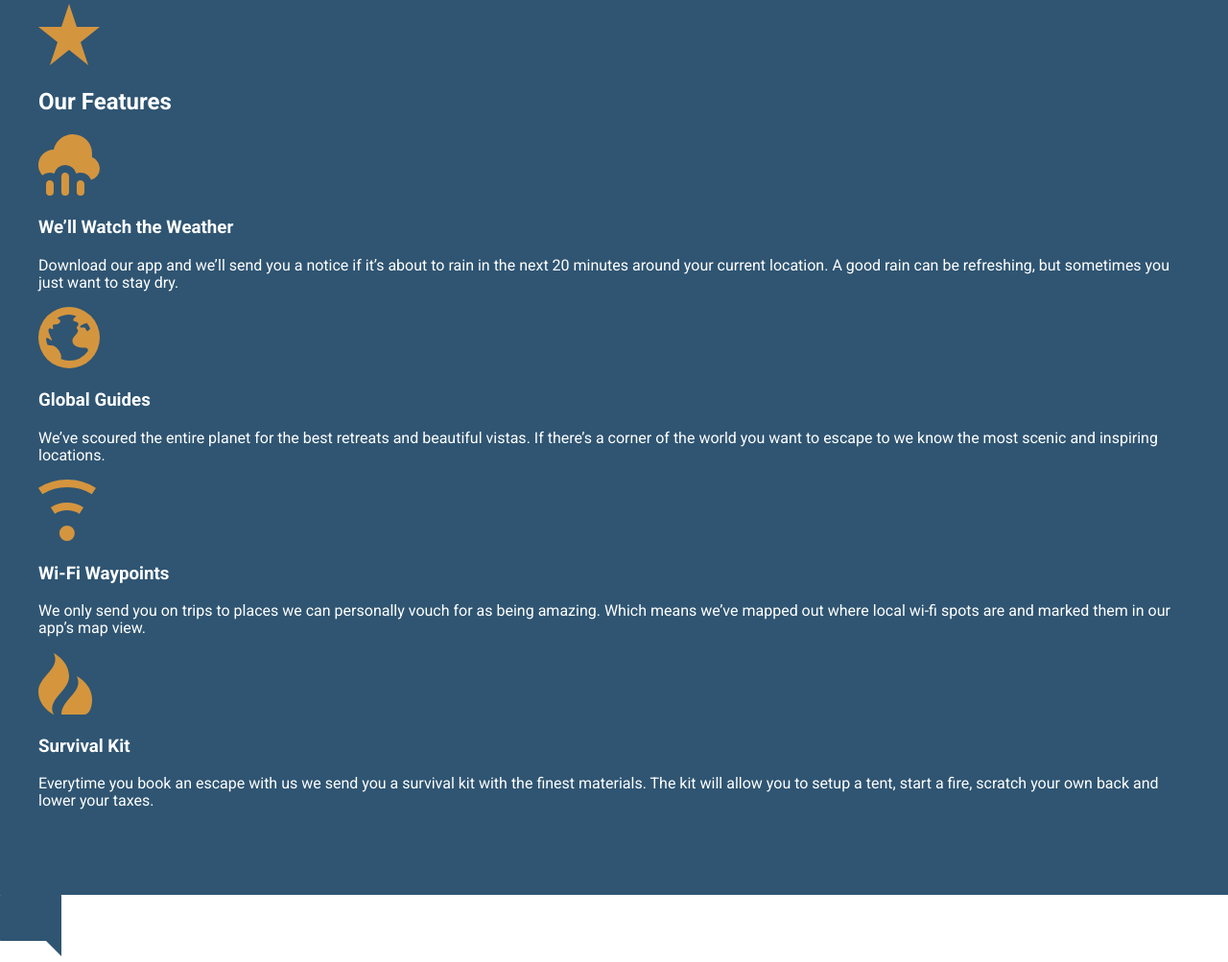
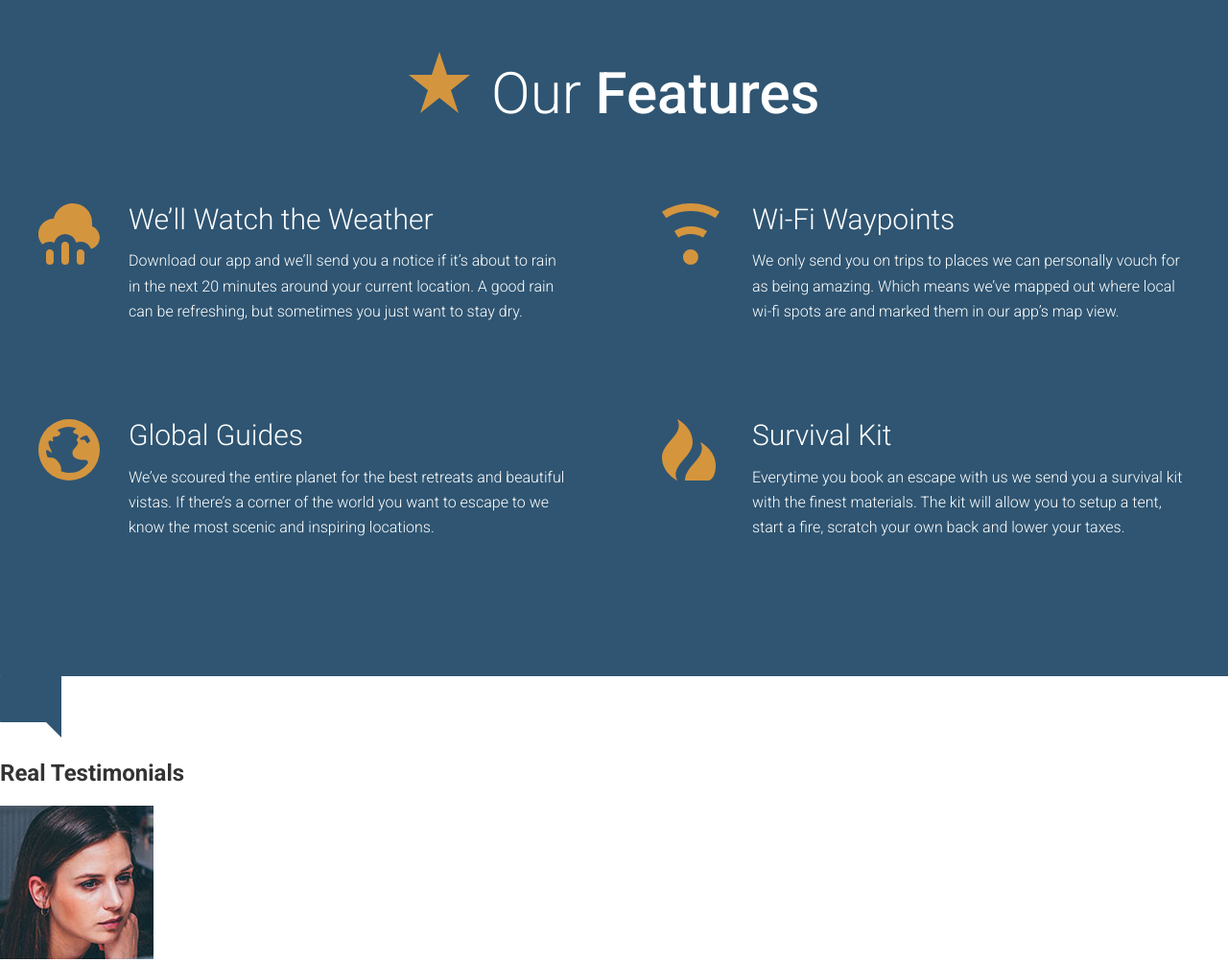
Before and after one commit to tommythsiu/travel-site, a website: page app/index.html in a window 1280 px wide. Shown: the part 2220-3223 px from the top of the page at 96% size. Drawn offline with Linux system fonts and the light colour scheme.

Commit message:
Completed the Our Features section.

```diff
--- /dev/null
+++ b/app/assets/styles/modules/_feature-item.css
@@ -0,0 +1,33 @@
+.feature-item {
+	position: relative;
+	padding-bottom: 2.5rem;
+
+	@mixin atSmall {
+		padding-left: 94px;
+	}
+
+	&__icon {
+		display: block;
+		margin: 0 auto;
+
+		@mixin atSmall {
+			position: absolute;
+			left: 0;
+		}
+
+	}
+
+	&__title {
+		font-size: 1.6rem;
+		font-weight: 300;
+		margin-top: .7em;
+		margin-bottom: .8rem;
+		text-align: center;
+
+		@mixin atSmall {
+			text-align: left;
+			margin-top: 1em;
+			font-size: 1.875rem;
+		}
+	}
+}
--- a/app/assets/styles/modules/_generic-content-container.css
+++ b/app/assets/styles/modules/_generic-content-container.css
@@ -1,7 +1,8 @@
 .generic-content-container {
 	p {
+		font-weight: 300;
 		line-height: 1.65;
-		margin: 1.8rem 0;
+		margin: 0 0 1.8rem 0;
 
 		&mixin atSmall {
 			font-size: 1.125rem;
--- a/app/assets/styles/modules/_row.css
+++ b/app/assets/styles/modules/_row.css
@@ -6,8 +6,16 @@
 		margin-right: -65px;
 	}
 
+		&--gutters-large {
+		margin-right: -100px;
+	}
+
 	&--gutters > div {
 		padding-right: 65px;
+	}
+
+	&--gutters-large > div {
+		padding-right: 100px;
 	}
 
 
@@ -31,6 +39,11 @@
 		width: 37%;
 	}
 
+	&__medium-6 {
+		float: left;
+		width: 50%
+	}
+
 	&__medium-8 {
 		float: left;
 		width: 66.66%;
--- /dev/null
+++ b/app/assets/styles/modules/_section-title.css
@@ -0,0 +1,28 @@
+.section-title {
+	font-size: 2.55rem;
+	font-weight: 300;
+	text-align: center;
+
+	@mixin atSmall {
+		font-size: 3.75rem;
+	}
+
+	strong {
+		font-weight: 500;
+	}
+
+	&__icon {
+
+		display: block;
+		margin-left: auto;
+		margin-right: auto;
+		margin-bottom: .6rem;
+
+		@mixin atSmall {
+			margin-right: .5rem;
+			margin-left: 0;
+			margin-bottom: 0;
+			display: inline-block;
+		}
+	}
+}
--- a/app/assets/styles/styles.css
+++ b/app/assets/styles/styles.css
@@ -9,3 +9,5 @@
 @import "modules/_headline";
 @import "modules/_row";
 @import	"modules/_generic-content-container";
+@import "modules/_section-title";
+@import "modules/_feature-item";
--- a/app/index.html
+++ b/app/index.html
@@ -70,24 +70,40 @@
 
   <div id="features" class="page-section page-section--blue">
     <div class="wrapper">
-      <img src="assets/images/icons/star.svg">
-      <h2>Our Features</h2>
 
-      <img src="assets/images/icons/rain.svg">
-      <h3>We&rsquo;ll Watch the Weather</h3>
-      <p>Download our app and we&rsquo;ll send you a notice if it&rsquo;s about to rain in the next 20 minutes around your current location. A good rain can be refreshing, but sometimes you just want to stay dry.</p>
+      <h2 class="section-title"> <img class="section-title__icon" src="assets/images/icons/star.svg"> Our <strong>Features </strong></h2>
 
-      <img src="assets/images/icons/globe.svg">
-      <h3>Global Guides</h3>
-      <p>We&rsquo;ve scoured the entire planet for the best retreats and beautiful vistas. If there&rsquo;s a corner of the world you want to escape to we know the most scenic and inspiring locations.</p>
+      <div class="row row--gutters-large generic-content-container">
 
-      <img src="assets/images/icons/wifi.svg">
-      <h3>Wi-Fi Waypoints</h3>
-      <p>We only send you on trips to places we can personally vouch for as being amazing. Which means we&rsquo;ve mapped out where local wi-fi spots are and marked them in our app&rsquo;s map view.</p>
+        <div class="row__medium-6">
+          <div class="feature-item">
+            <img class="feature-item__icon" src="assets/images/icons/rain.svg">
+            <h3 class="feature-item__title">We&rsquo;ll Watch the Weather</h3>
+            <p>Download our app and we&rsquo;ll send you a notice if it&rsquo;s about to rain in the next 20 minutes around your current location. A good rain can be refreshing, but sometimes you just want to stay dry.</p>
+          </div>
 
-      <img src="assets/images/icons/fire.svg">
-      <h3>Survival Kit</h3>
-      <p>Everytime you book an escape with us we send you a survival kit with the finest materials. The kit will allow you to setup a tent, start a fire, scratch your own back and lower your taxes.</p>
+          <div class="feature-item">
+            <img class="feature-item__icon" src="assets/images/icons/globe.svg">
+            <h3 class="feature-item__title">Global Guides</h3>
+            <p>We&rsquo;ve scoured the entire planet for the best retreats and beautiful vistas. If there&rsquo;s a corner of the world you want to escape to we know the most scenic and inspiring locations.</p>
+          </div>
+
+        </div>
+
+        <div class="row__medium-6">
+          <div class="feature-item">
+            <img class="feature-item__icon" src="assets/images/icons/wifi.svg">
+            <h3 class="feature-item__title">Wi-Fi Waypoints</h3>
+            <p>We only send you on trips to places we can personally vouch for as being amazing. Which means we&rsquo;ve mapped out where local wi-fi spots are and marked them in our app&rsquo;s map view.</p>
+          </div>
+
+          <div class="feature-item">
+            <img class="feature-item__icon" src="assets/images/icons/fire.svg">
+            <h3 class="feature-item__title">Survival Kit</h3>
+            <p>Everytime you book an escape with us we send you a survival kit with the finest materials. The kit will allow you to setup a tent, start a fire, scratch your own back and lower your taxes.</p>
+          </div>
+        </div>
+      </div>
     </div>
   </div>
 
--- a/app/temp/styles/styles.css
+++ b/app/temp/styles/styles.css
@@ -676,8 +676,16 @@ a {
 		margin-right: -65px;
 	}
 
+.row--gutters-large {
+		margin-right: -100px;
+	}
+
 .row--gutters > div {
 		padding-right: 65px;
+	}
+
+.row--gutters-large > div {
+		padding-right: 100px;
 	}
 
 .row__b-margin-until-medium {
@@ -700,6 +708,11 @@ a {
 		width: 37%;
 	}
 
+	.row__medium-6 {
+		float: left;
+		width: 50%
+	}
+
 	.row__medium-8 {
 		float: left;
 		width: 66.66%;
@@ -711,8 +724,9 @@ a {
 	}
 
 .generic-content-container p {
+		font-weight: 300;
 		line-height: 1.65;
-		margin: 1.8rem 0;
+		margin: 0 0 1.8rem 0;
 	}
 
 .generic-content-container pmixin atSmall {
@@ -722,3 +736,82 @@ a {
 .generic-content-container p a {
 		font-weight: 700;
 	}
+
+.section-title {
+	font-size: 2.55rem;
+	font-weight: 300;
+	text-align: center;
+}
+
+@media (min-width: 530px) {
+
+.section-title {
+		font-size: 3.75rem
+}
+	}
+
+.section-title strong {
+		font-weight: 500;
+	}
+
+.section-title__icon {
+
+		display: block;
+		margin-left: auto;
+		margin-right: auto;
+		margin-bottom: .6rem;
+	}
+
+@media (min-width: 530px) {
+
+.section-title__icon {
+			margin-right: .5rem;
+			margin-left: 0;
+			margin-bottom: 0;
+			display: inline-block
+	}
+	}
+
+.feature-item {
+	position: relative;
+	padding-bottom: 2.5rem;
+}
+
+@media (min-width: 530px) {
+
+.feature-item {
+		padding-left: 94px
+}
+	}
+
+.feature-item__icon {
+		display: block;
+		margin: 0 auto;
+
+	}
+
+@media (min-width: 530px) {
+
+.feature-item__icon {
+			position: absolute;
+			left: 0
+
+	}
+	}
+
+.feature-item__title {
+		font-size: 1.6rem;
+		font-weight: 300;
+		margin-top: .7em;
+		margin-bottom: .8rem;
+		text-align: center;
+	}
+
+@media (min-width: 530px) {
+
+.feature-item__title {
+			text-align: left;
+			margin-top: 1em;
+			font-size: 1.875rem
+	}
+	}
```
Also changed, not shown: 1 other file.
